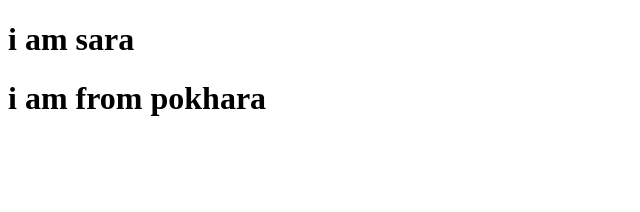
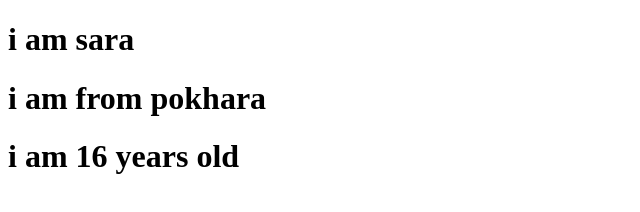
Before and after one commit to saraghale/learning_git, a plain HTML site: page index.html in a window 1280 px wide. Shown: the whole page, without its empty margins (0-640 px from the left). Drawn offline with Linux system fonts and the light colour scheme.

Commit message:
added age

```diff
--- a/index.html
+++ b/index.html
@@ -9,5 +9,6 @@
 <body>
     <h1>i am sara</h1>
     <h1>i am from pokhara</h1>
+    <h1>i am 16 years old</h1>
 </body>
 </html>
```
